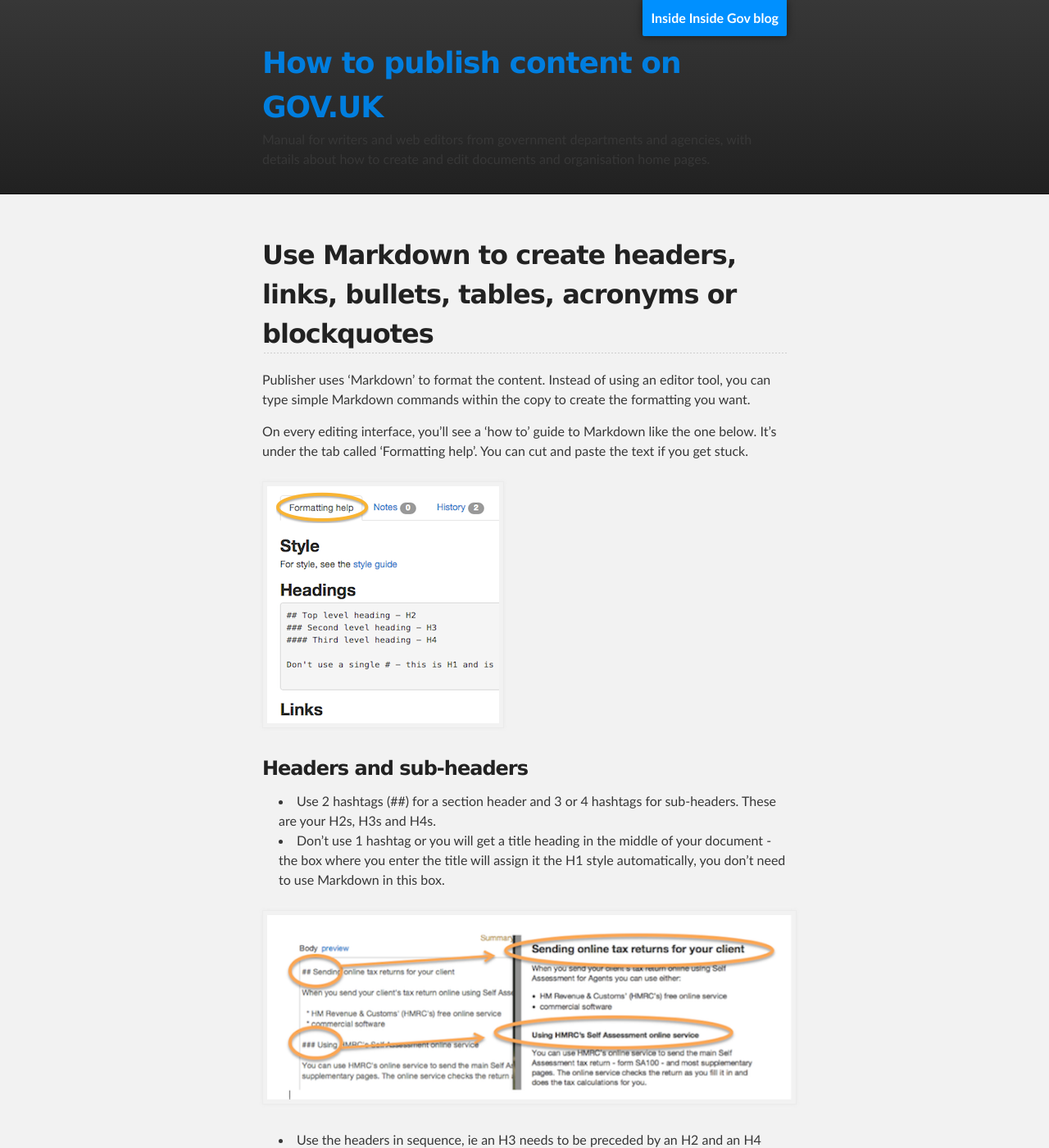
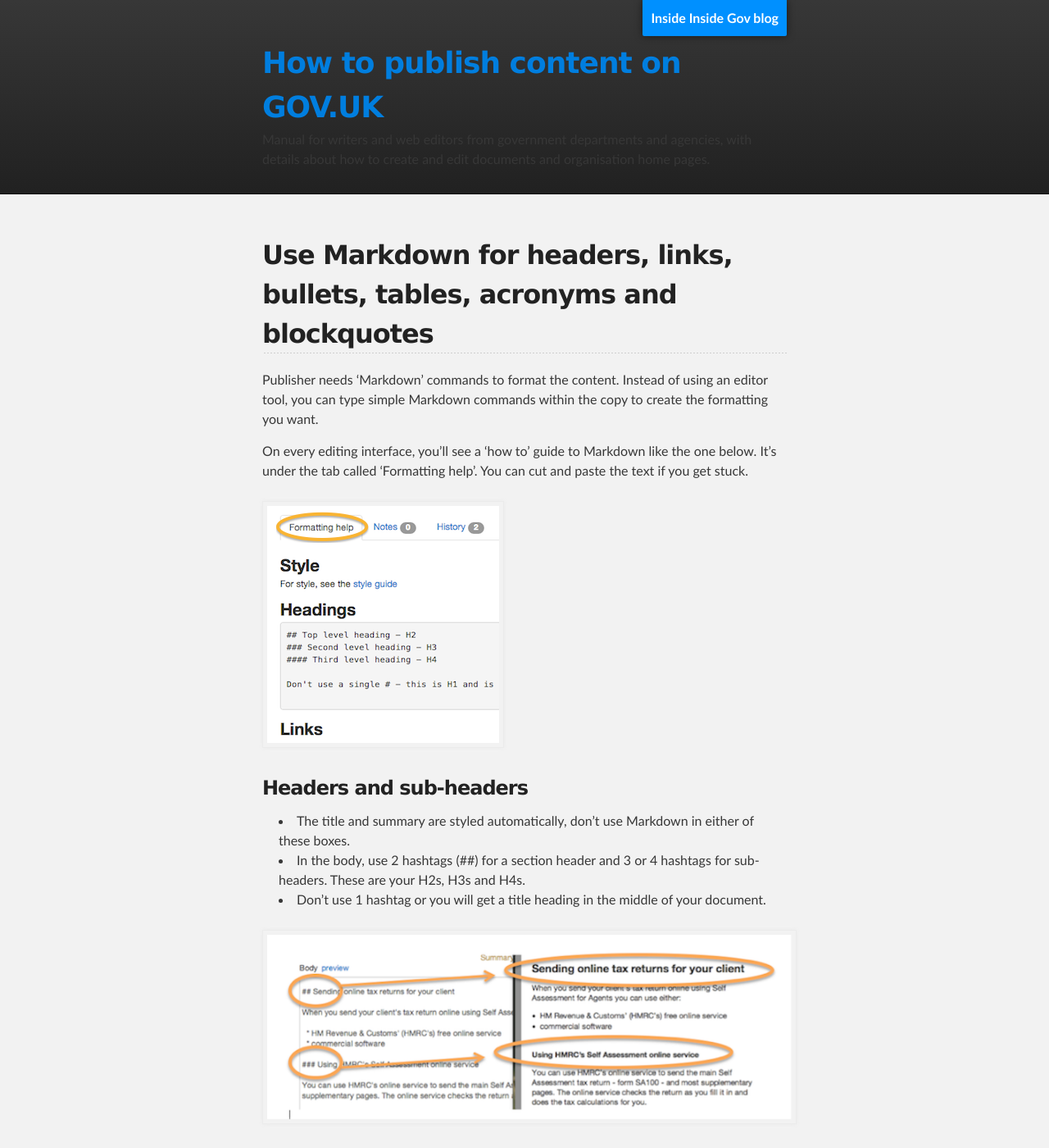
Before and after one commit to alphagov/inside-government-admin-guide, a Jekyll site: the page built from first-steps/markdown.md, in a window 1280 px wide and 1400 px high. Shown: the whole window at 82% size. Built offline with Jekyll 4.4.1, drawn with Linux system fonts in a browser that asks for light colours.

Commit message:
Update markdown.md

```diff
--- a/first-steps/markdown.md
+++ b/first-steps/markdown.md
@@ -3,9 +3,9 @@
 title: How to publish content / Use Markdown
 ---
 
-## Use Markdown to create headers, links, bullets, tables, acronyms or blockquotes
+## Use Markdown for headers, links, bullets, tables, acronyms and blockquotes
 
-Publisher uses ‘Markdown’ to format the content. Instead of using an editor tool, you can type simple Markdown commands within the copy to create the formatting you want.
+Publisher needs ‘Markdown’ commands to format the content. Instead of using an editor tool, you can type simple Markdown commands within the copy to create the formatting you want.
 
 On every editing interface, you’ll see a ‘how to’ guide to Markdown like the one below. It’s under the tab called ‘Formatting help’. You can cut and paste the text if you get stuck.
 
@@ -13,8 +13,9 @@
 
 ### Headers and sub-headers
 
-*  Use 2 hashtags (\##) for a section header and 3 or 4 hashtags for sub-headers. These are your H2s, H3s and H4s.
-*  Don't use 1 hashtag or you will get a title heading in the middle of your document - the box where you enter the title will assign it the H1 style automatically, you don't need to use Markdown in this box.
+*  The title and summary are styled automatically, don't use Markdown in either of these boxes.
+*  In the body, use 2 hashtags (\##) for a section header and 3 or 4 hashtags for sub-headers. These are your H2s, H3s and H4s.
+*  Don't use 1 hashtag or you will get a title heading in the middle of your document.
 
 ![Markdown 2](markdown-2.png)
 
```
